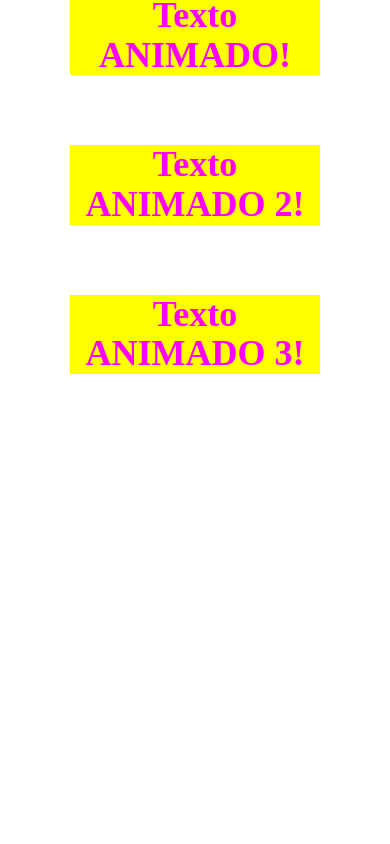
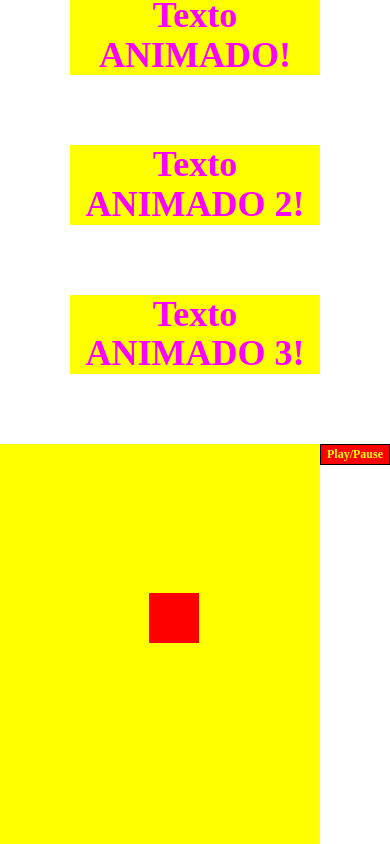
Before and after one commit to CrgioPeca88/angular-typescript-experiments, an Angular app: page / in a window 390 px wide. Shown: the part 4640-5484 px from the top of the page. Before the commit the page ends 5084 px from the top, so only its background shows below. Built offline with nearby package versions, Linux system fonts and the light colour scheme.

Commit message:
[FEATURE] Animation with javascript added - css-responsive-component added

```diff
--- a/src/app/css-responsive/css-responsive.component.css
+++ b/src/app/css-responsive/css-responsive.component.css
@@ -38,6 +38,34 @@
   animation-duration: 1s;
   animation-fill-mode: both;
   animation-name: fadeInUp;
+}
+
+.animation-container {
+  display: flex;
+  justify-content: flex-start;
+  align-items: flex-start;
+}
+
+.animation-container button {
+  background-color: red;
+  color: yellow;
+  font-weight: bold;
+  border: 1px solid black;
+  cursor: pointer;
+}
+
+#myContainer {
+  width: 400px;
+  height: 400px;
+  position: relative;
+  background: yellow;
+}
+
+#myAnimation {
+  width: 50px;
+  height: 50px;
+  position: absolute;
+  background: red;
 }
 
 @keyframes fadeIn {
--- a/src/app/css-responsive/css-responsive.component.html
+++ b/src/app/css-responsive/css-responsive.component.html
@@ -12,3 +12,9 @@
 <h1 class="text fadeInDown">Texto ANIMADO!</h1>
 <h1 class="text fadeIn">Texto ANIMADO 2!</h1>
 <h1 class="text fadeInUp">Texto ANIMADO 3!</h1>
+<div class="animation-container">
+  <div id="myContainer">
+    <div id="myAnimation" #myAnimation></div>
+  </div>
+  <button type="button" id="stopButton" (click)="ppButton()">Play/Pause</button>
+</div>
--- a/src/app/css-responsive/css-responsive.component.ts
+++ b/src/app/css-responsive/css-responsive.component.ts
@@ -1,12 +1,49 @@
-import { Component } from '@angular/core';
+import { Component, ViewChild, OnInit } from '@angular/core';
 
 @Component({
   selector: 'css-responsive',
   templateUrl: './css-responsive.component.html',
   styleUrls: ['./css-responsive.component.css']
 })
-export class CssResponsiveTestComponent {
+export class CssResponsiveTestComponent implements OnInit {
 
-  constructor() {}
+  @ViewChild('myAnimation') myAnimation;
+  private _pos: number;
+  private _id: any;
+  private _running: boolean
+  private _frame: () => void;
+
+  constructor() {
+    this._pos = 0;
+    this._running = true;
+    this._frame = this.getFrame();
+  }
+
+  ngOnInit() {
+    this._id = this.start();
+  }
+
+  private getFrame(): () => void {
+    return (() => {
+      this._pos = (this._pos === 350) ? 0 : this._pos + 1;
+      this.myAnimation.nativeElement.style.top = this._pos + 'px';
+      this.myAnimation.nativeElement.style.left = this._pos + 'px';
+    });
+  }
+
+  private start(): any {
+    return setInterval(this._frame, 10);
+  }
+
+
+  public ppButton(): void {
+    if (this._running) {
+      this._running = false;
+      clearInterval(this._id);
+    } else {
+      this._running = true;
+      this._id = this.start();
+    }
+  }
 
 }
```
